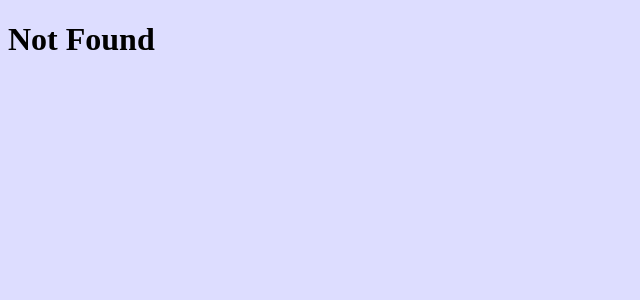
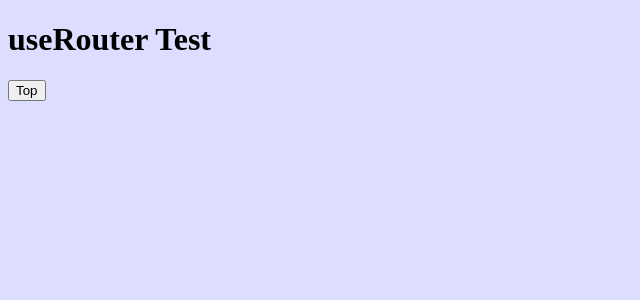
Before and after one commit to nobiki/nextjs-test, a Next.js app in the folder tohoho/: page /use-router-test in a window 1280 px wide. Before the commit this address had no page. Shown: the top 300 px of the page, without its empty margins (0-640 px from the left). Built offline with nearby package versions, Linux system fonts and the light colour scheme.

Commit message:
useRouter

```diff
--- /dev/null
+++ b/tohoho/app/use-router-test/page.tsx
@@ -0,0 +1,12 @@
+'use client'
+import { useRouter } from 'next/navigation'
+
+export default function Page() {
+  const router = useRouter()
+  return (
+    <div>
+      <h1>useRouter Test</h1>
+      <button onClick={() => router.push('/')}>Top</button>
+    </div>
+  )
+}
```
